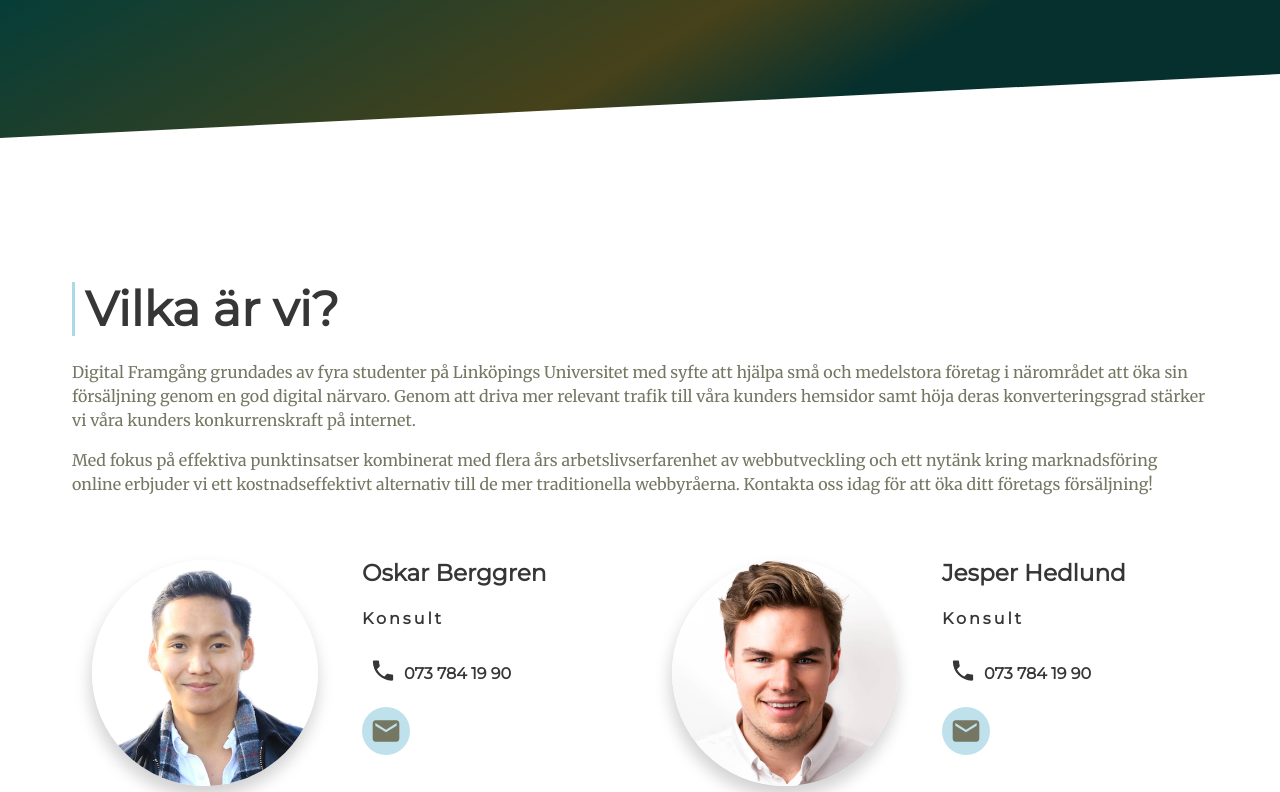
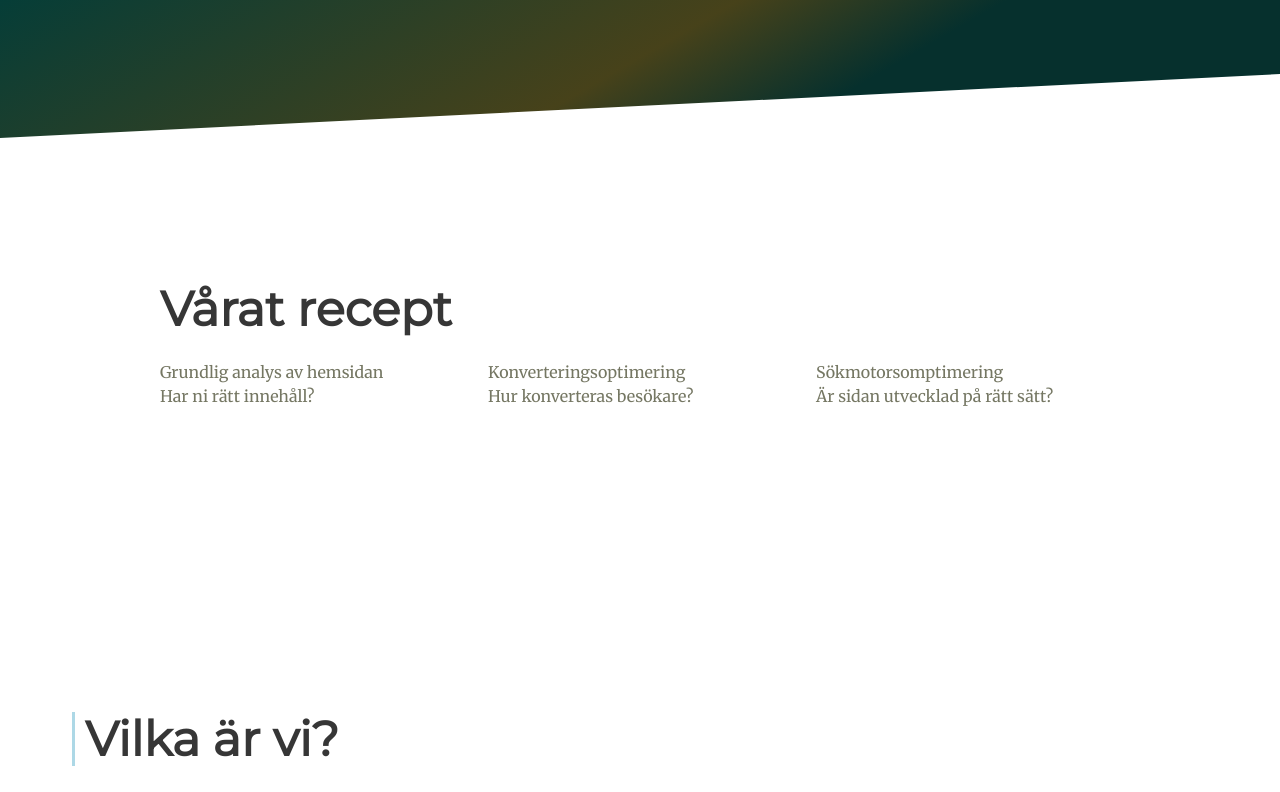
Before and after one commit to codebyjonas/digitalframgang.com, a React (Create React App) app: page / in a window 1280 px wide. Shown: the part 2760-3552 px from the top of the page. Built offline with nearby package versions, Linux system fonts and the light colour scheme.

Commit message:
added start

```diff
--- a/src/App.js
+++ b/src/App.js
@@ -7,6 +7,7 @@
 import './App.scss'
 import Footer from './components/Footer'
 import SubHero from './components/SubHero'
+import Whatwedo from './components/Whatwedo'
 import Contact from './components/Contact'
 
 const App = () => (
@@ -16,6 +17,7 @@
         <Services />
         <Why />
         <SubHero />
+        <Whatwedo/>
         <AboutUs />
         <Contact />
         <Footer />
--- /dev/null
+++ b/src/components/Whatwedo.js
@@ -0,0 +1,29 @@
+import React from 'react'
+
+
+const Whatwedo = (props) => {
+    return (
+        <section id='whatwedo' name='whatwedo' className='section is-medium'>
+            <div className='container has-text-centered'>
+                <h1 className='title is-1 '>Vårat recept</h1>
+                <div className="columns">
+                    <div className="column">
+                        <h1>Grundlig analys av hemsidan</h1>
+                        <p>Har ni rätt innehåll?</p>
+                    </div>
+                    <div className="column">
+                        <h1>Konverteringsoptimering </h1>
+                        <p>Hur konverteras besökare? </p>
+                    </div>
+                    <div className="column">
+                        <h1>Sökmotorsomptimering</h1>
+                        <p>Är sidan utvecklad på rätt sätt?</p>
+                    </div>
+
+                </div>
+            </div>
+        </section>
+    )
+}
+
+export default Whatwedo
--- a/src/style/aboutus.scss
+++ b/src/style/aboutus.scss
@@ -62,6 +62,7 @@
     height: 3rem;
     width: 3rem;
     background-color: #bfe1ec;
+    color: white;
     border-radius: 3rem;
     padding: 0.5rem;
     transition: width 0.2s, height 0.2s;
@@ -71,6 +72,7 @@
 
     #email-icon{
         color: white;
+        background-color: $orange;
         height: 3.2rem;
         width: 3.2rem;
     }
```
